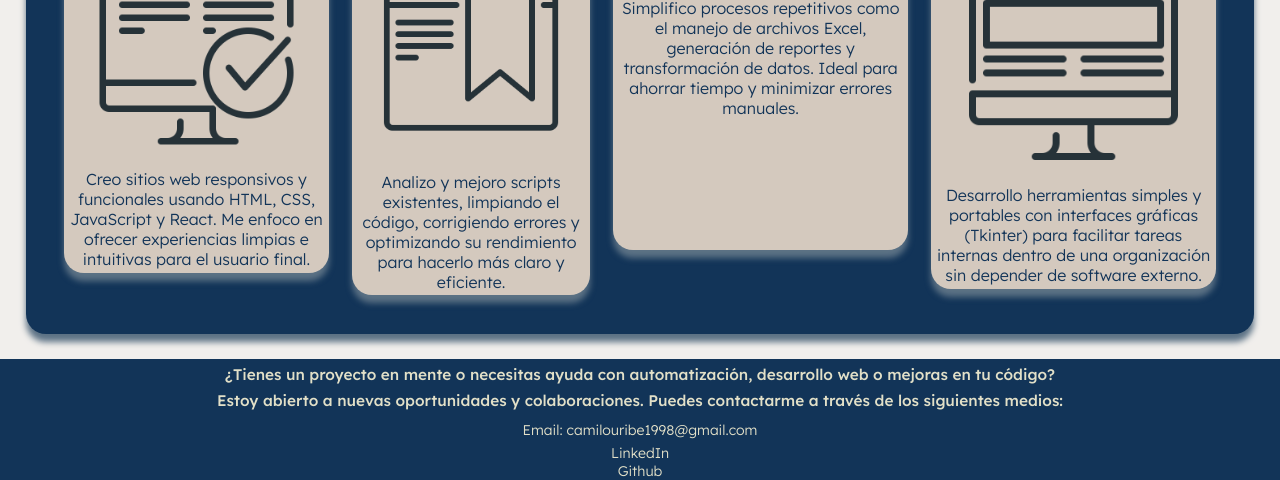
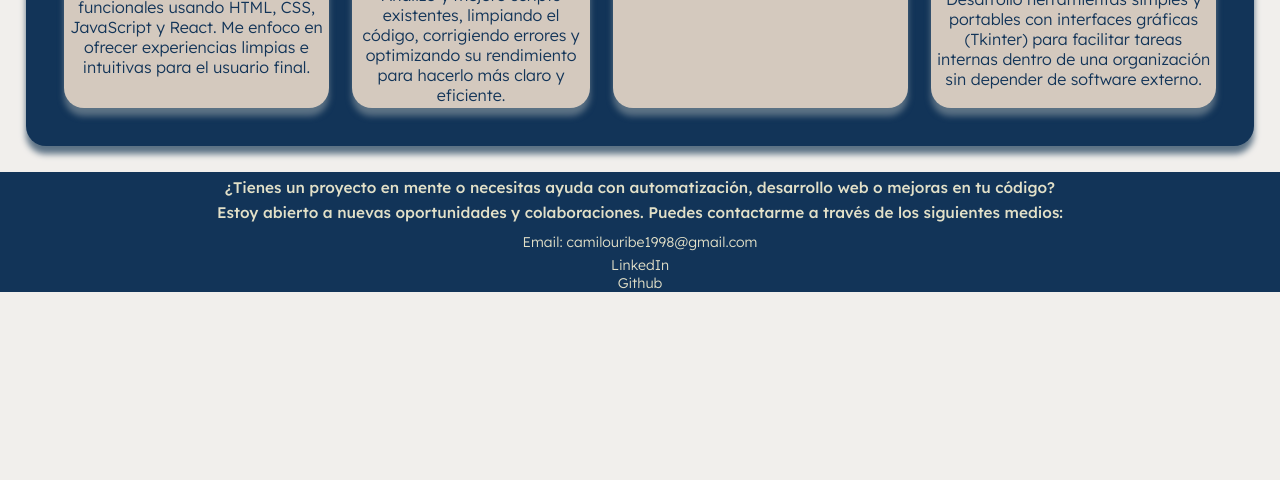
Before and after one commit to UribeCamilo98/Portfolio, a plain HTML site: page index.html in a window 1280 px wide. Shown: the part 1071-1551 px from the top of the page. After the commit the page ends 1363 px from the top, so only its background shows below. Drawn offline with Linux system fonts and the light colour scheme.

Commit message:
Cambio menor en el css

```diff
--- a/styles.css
+++ b/styles.css
@@ -30,8 +30,9 @@ footer{
 a{
 	text-decoration: none;
 	color: inherit;
-
-
+}
+article{
+	display: flex;
 }
 p{
 	margin: 0.5%;
@@ -105,7 +106,7 @@ h3{
 	box-shadow: 0 8px 6px #5C7285;
 }
 .service-img{
-	max-width: 80%;
+	max-width: 60%;
 	border-radius: 20px;
 	margin: 1vw;
 }
@@ -114,7 +115,7 @@ h3{
 	display: block;
 	margin-left: auto;
 	margin-right: auto;
-	min-height: 90%;
+	min-height: 100%;
 	flex-basis:25%;
 	font-size: 1rem;
 	gap: 1%;
```
